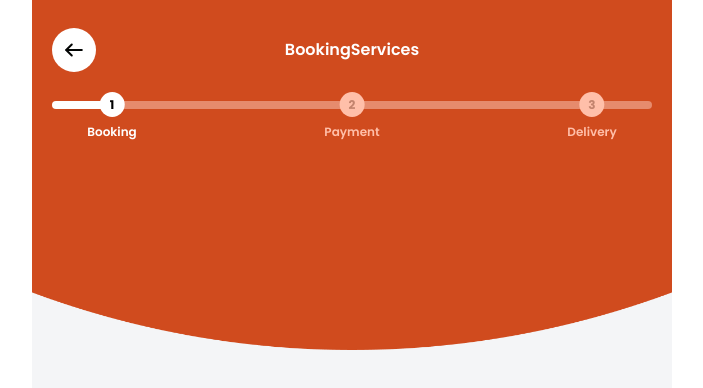
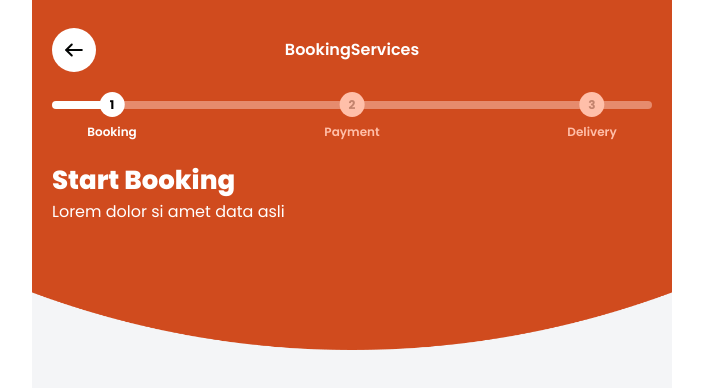
Before and after one commit to Zidkielm/learning-css-slicing, a website with bundled scripts: page src/booking-form.html in a window 1280 px wide. Shown: the whole page, without its empty margins (288-991 px from the left). Built offline with nearby package versions, Linux system fonts and the light colour scheme.

Commit message:
update header section

```diff
--- a/src/booking-form.html
+++ b/src/booking-form.html
@@ -61,7 +61,10 @@
 		</section>
 		<div class="relative flex flex-col mt-[44px] px-5 pb-5">
 			<form action="payment.html">
-				<header></header>
+				<header>
+				<h1 class="text-[26px] font-extrabold leading-[39px] text-white">Start Booking</h1>
+   				<p class="text-white">Lorem dolor si amet data asli</p>
+				</header>
 				<div class="mt-5 flex flex-col gap-5">
 					<section id="WorkingSchedule"></section>
 					<section id="PersonalIndformation"></section>
```
